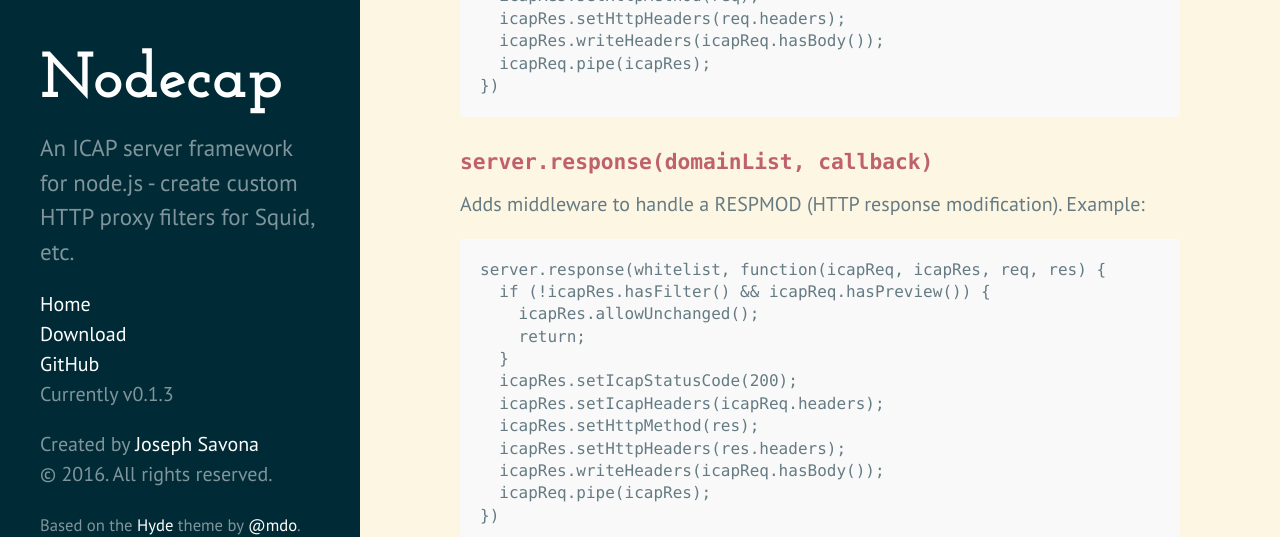
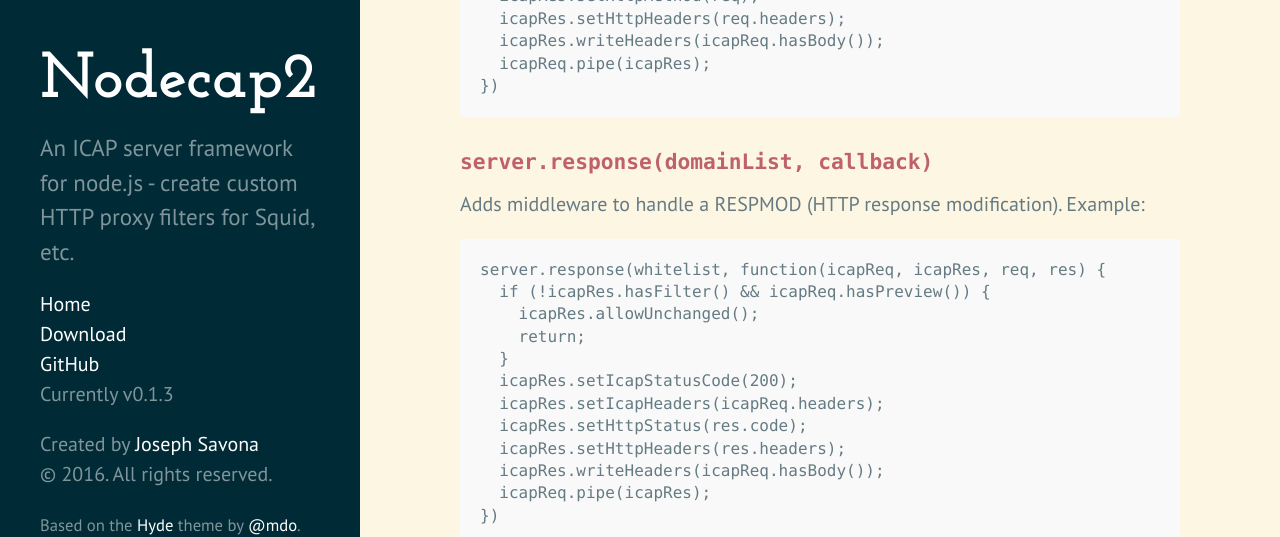
Before and after one commit to horpto/nodecap2, a Jekyll site: the page built from _posts/2014-03-28-introducing-nodecap.md, in a window 1280 px wide and 900 px high, scrolled down 2574 px. Shown: the top 537 px of the window. Built offline with Jekyll 4.4.1, drawn with Linux system fonts in a browser that asks for light colours; Markdown is read by kramdown in place of the engine named in the settings; some of the changed text lies outside the part shown.

Commit message:
fix typos and move site

```diff
--- a/CNAME
+++ /dev/null
@@ -1 +0,0 @@
-josephsavona.com
--- a/_config.yml
+++ b/_config.yml
@@ -6,11 +6,11 @@
 permalink:        pretty
 
 # Setup
-title:            Nodecap
+title:            Nodecap2
 tagline:          'ICAP server framework for node.js - create custom HTTP proxy filters for Squid, etc.'
 description:      'An ICAP server framework for node.js - create custom HTTP proxy filters for Squid, etc.'
-url:              http://josephsavona.github.io/nodecap
-baseurl:	        /nodecap
+url:              http://horpto.github.io/nodecap2
+baseurl:	        /nodecap2
 
 author:
   name:           'Joseph Savona'
@@ -22,4 +22,4 @@
 version:          0.1.3
 
 github:
-  repo:           https://github.com/josephsavona/nodecap
+  repo:           https://github.com/horpto/nodecap2
--- a/_posts/2014-03-28-introducing-nodecap.md
+++ b/_posts/2014-03-28-introducing-nodecap.md
@@ -87,7 +87,7 @@
       }
       icapRes.setIcapStatusCode(200);
       icapRes.setIcapHeaders(icapReq.headers);
-      icapRes.setHttpMethod(res);
+      icapRes.setHttpStatus(res.code);
       icapRes.setHttpHeaders(res.headers);
       icapRes.writeHeaders(icapReq.hasBody());
       icapReq.pipe(icapRes);
--- a/index.html
+++ b/index.html
@@ -4,7 +4,7 @@
 ---
 
 <div class="posts">
-  {% for post in paginator.posts %}
+  {% for post in site.related_posts limit:3 %}
   <div class="post">
     <h1 class="post-title">
       <a href="{{ site.baseurl }}{{ post.url }}">
```
Also changed, not shown: _posts/2016-02-07-nodecap-fork.md (added, +6 -0 lines), README.md.
